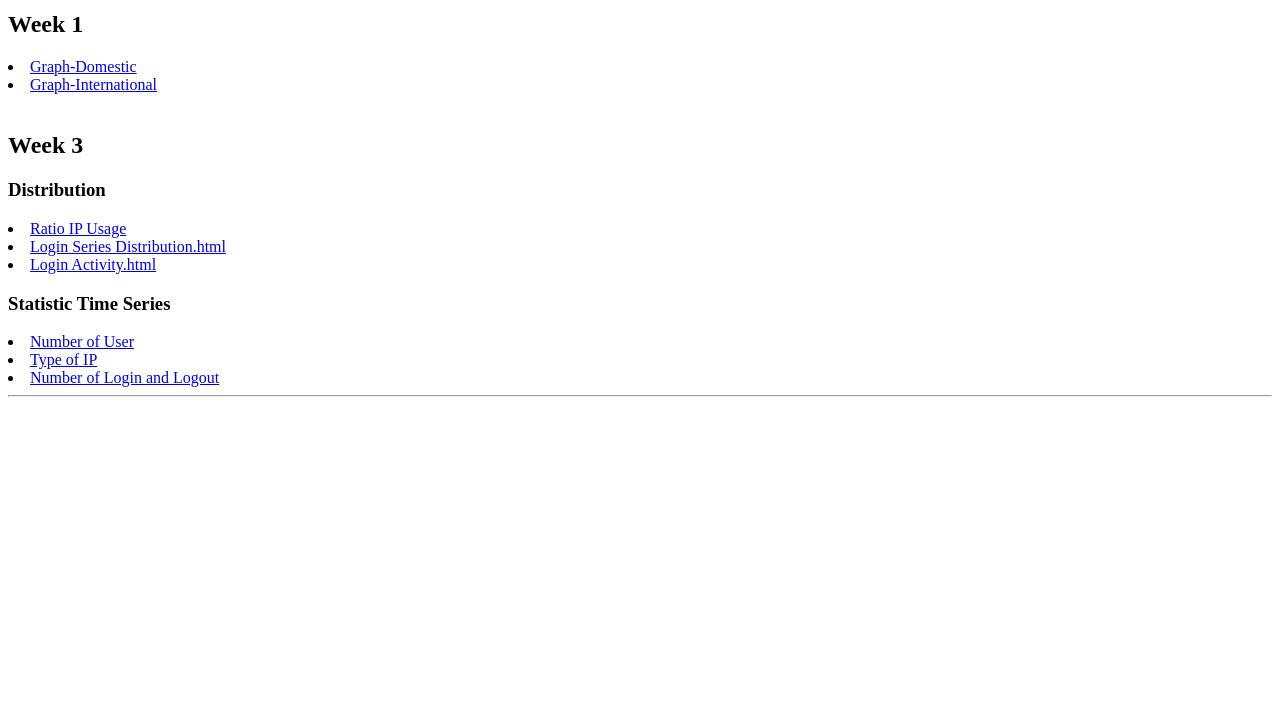
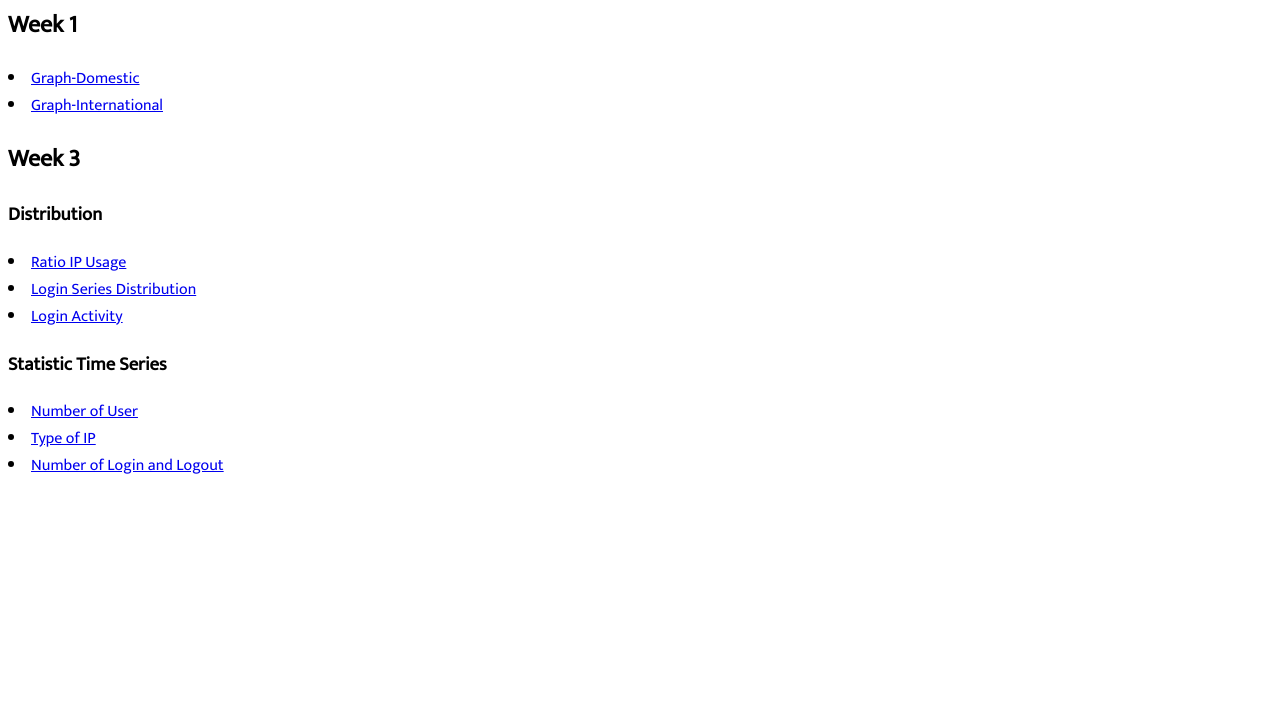
Before and after one commit to redsanji/NetViz, a plain HTML site: page index.html in a window 1280 px wide. Shown: the part 77-800 px from the top of the page. Drawn offline with Linux system fonts and the light colour scheme.

Commit message:
add index v3

```diff
--- /dev/null
+++ b/index.css
@@ -0,0 +1,3 @@
+* {
+    font-family: 'Mukta', sans-serif;
+}
--- a/index.html
+++ b/index.html
@@ -1,21 +1,24 @@
-<html class="gr__localhost"><head><meta http-equiv="Content-Type" content="text/html; charset=UTF-8">
+<html class="gr__localhost">
 
+<head>
+    <meta http-equiv="Content-Type" content="text/html; charset=UTF-8">
+    <link href="https://fonts.googleapis.com/css?family=Mukta" rel="stylesheet">
+    <link rel="stylesheet" href="./index.css">
     <title>5810504418</title>
-    </head>
-    <body data-gr-c-s-loaded="true">
+</head>
+
+<body data-gr-c-s-loaded="true">
     <h1>01204427 Applied Security Visualization</h1>
-    <hr>
     <h2>Week 1</h2>
     <li><a href="http://lab10.netlab.kasetsart.org/NetViz/week1/graphDomi.html">Graph-Domestic</a></li>
     <li><a href="http://lab10.netlab.kasetsart.org/NetViz/week1/graphInter.html">Graph-International</a></li>
-    <br>
     <h2>Week 3</h2>
     <h3>Distribution</h3>
     <li><a href="http://lab10.netlab.kasetsart.org/NetViz/week3/IP_Ratio_Usage.html">Ratio IP Usage</a></li>
-    <li><a href="http://lab10.netlab.kasetsart.org/NetViz/week3/Login-Server.html">Login Series Distribution.html</a></li>
-    <li><a href="http://lab10.netlab.kasetsart.org/NetViz/week3/Login-Activity.html">Login Activity.html</a></li>
+    <li><a href="http://lab10.netlab.kasetsart.org/NetViz/week3/Login-Server.html">Login Series Distribution</a></li>
+    <li><a href="http://lab10.netlab.kasetsart.org/NetViz/week3/Login-Activity.html">Login Activity</a></li>
     <h3>Statistic Time Series</h3>
     <li><a href="http://lab10.netlab.kasetsart.org/NetViz/week3/User_Time.html">Number of User</a></li>
     <li><a href="http://lab10.netlab.kasetsart.org/NetViz/week3/IP_Type_Time.html">Type of IP</a></li>
-    <li><a href="http://lab10.netlab.kasetsart.org/NetViz/week3/Login-Logout.html">Number of Login and Logout</a></li>
-    <hr>
+    <li><a href="http://lab10.netlab.kasetsart.org/NetViz/week3/Login-Logout-Time.html">Number of Login and Logout</a></li>
+    <!-- <hr> -->
```
